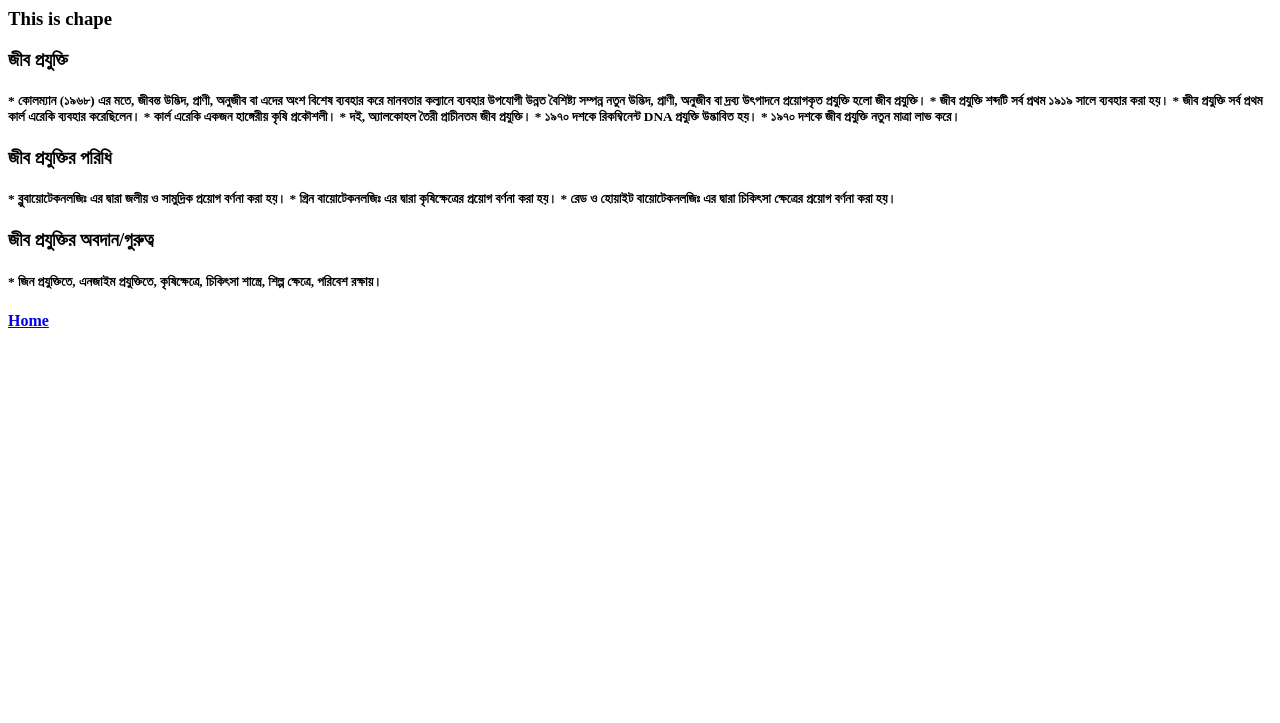
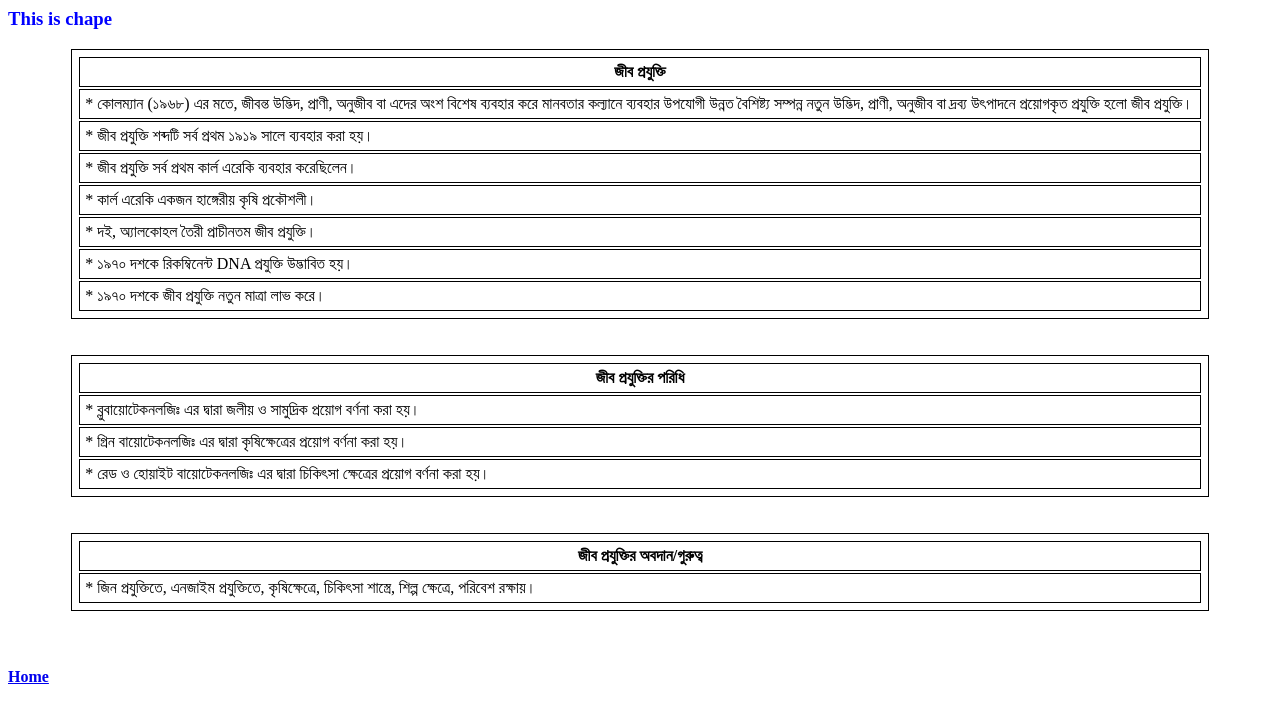
Before and after one commit to himelbikon/archivehb, a Django app: a page that uses note/templates/note/chap.html in a window 1280 px wide. Shown: the top 723 px of the page. Run offline with Django 3.2, Linux system fonts and the light colour scheme; data comes from the database, SQL or seed files in the repository.

Commit message:
ready to publish online

```diff
--- a/archivehb/settings.py
+++ b/archivehb/settings.py
@@ -11,6 +11,7 @@ https://docs.djangoproject.com/en/3.1/ref/settings/
 """
 
 from pathlib import Path
+import os
 
 # Build paths inside the project like this: BASE_DIR / 'subdir'.
 BASE_DIR = Path(__file__).resolve().parent.parent
@@ -120,3 +121,7 @@ USE_TZ = True
 # https://docs.djangoproject.com/en/3.1/howto/static-files/
 
 STATIC_URL = '/static/'
+#STATIC_ROOT = os.path.join(BASE_DIR,  'static')
+STATICFILES_DIRS = [
+    os.path.join(BASE_DIR, 'static'),
+]
--- a/note/templates/note/chap.html
+++ b/note/templates/note/chap.html
@@ -1,11 +1,24 @@
+{% load note_tags %}
+{% load static %}
+<head>
+  <link rel="stylesheet" type="text/css" href="{% static 'css/note.css' %}">
+
+</head>
+
+<body>
+
+
 <h3>This is chape</h3>
 <h3>{{ error }}</h3>
 
 {% for note in notes %}
 
-<h3>{{ note.caption }}</h3>
-<h5>{{ note.content }}</h5>
+{{ note|table_tag_adder|safe }} <br><br>
+
+
 
 {% endfor %}
 
 <h4><a href="{% url 'home' %}">Home</a></h4>
+
+</body>
--- /dev/null
+++ b/note/templatetags/note_tags.py
@@ -0,0 +1,15 @@
+from django import template
+
+register = template.Library()
+
+@register.filter
+def table_tag_adder(topic):
+    contents = list(map(striper, topic.content.split('*')))
+    table = '<table> <tr> <th> ''' + topic.caption + ' </th> </tr> '
+    for content in contents[1:]:
+        table += '<tr><td>* ' + content + '</td></tr>'
+    table+= '</table>'
+    return table
+
+def striper(x):
+    return x.strip()
--- /dev/null
+++ b/static/css/note.css
@@ -0,0 +1,14 @@
+table, th, td {
+  border: 1px solid black;
+  padding: 5px;
+  width: 90%;
+}
+
+table {
+  margin-left:5%;
+  margin-right:5%;
+}
+
+h3 {
+  color: blue;
+}
```
Also changed, not shown: note/templatetags/__init__.py (added).
